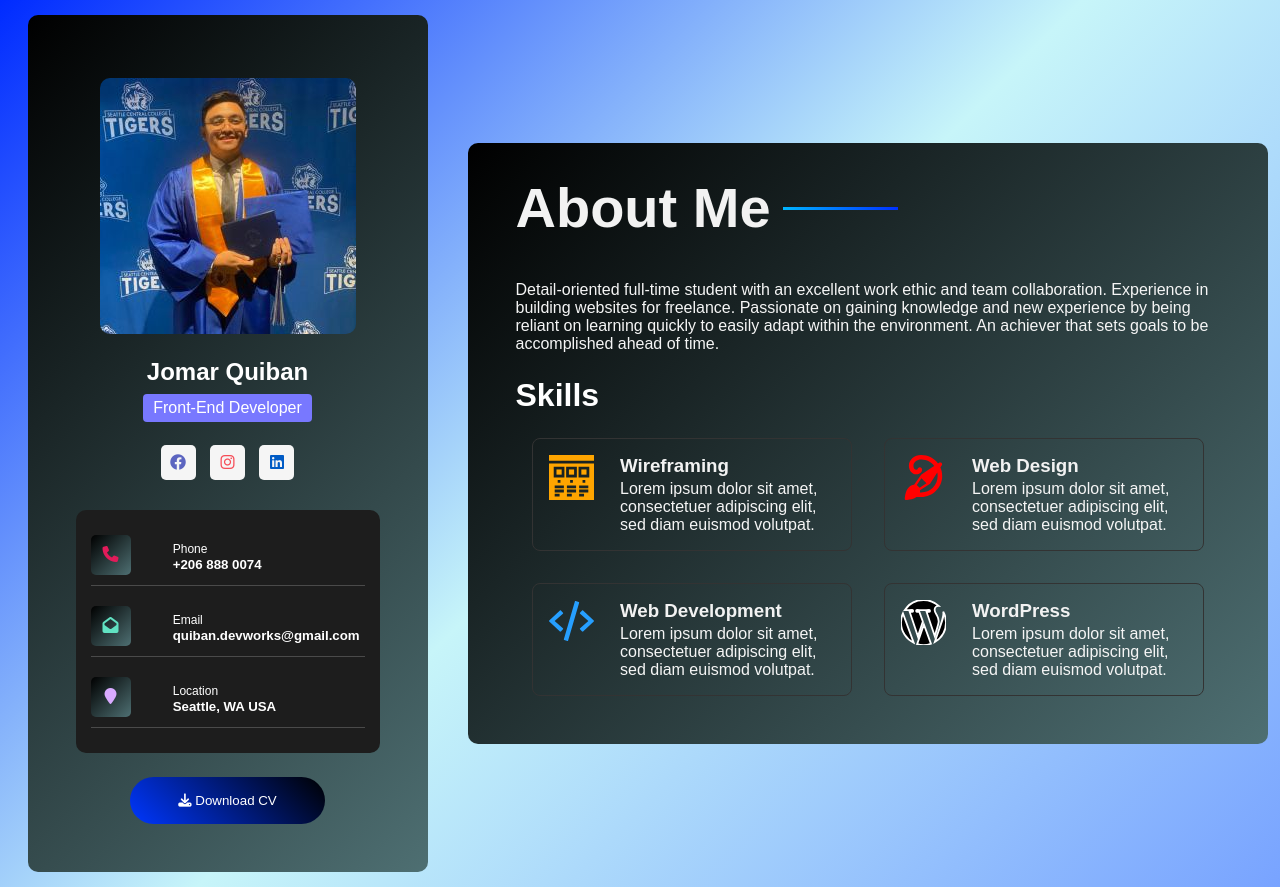
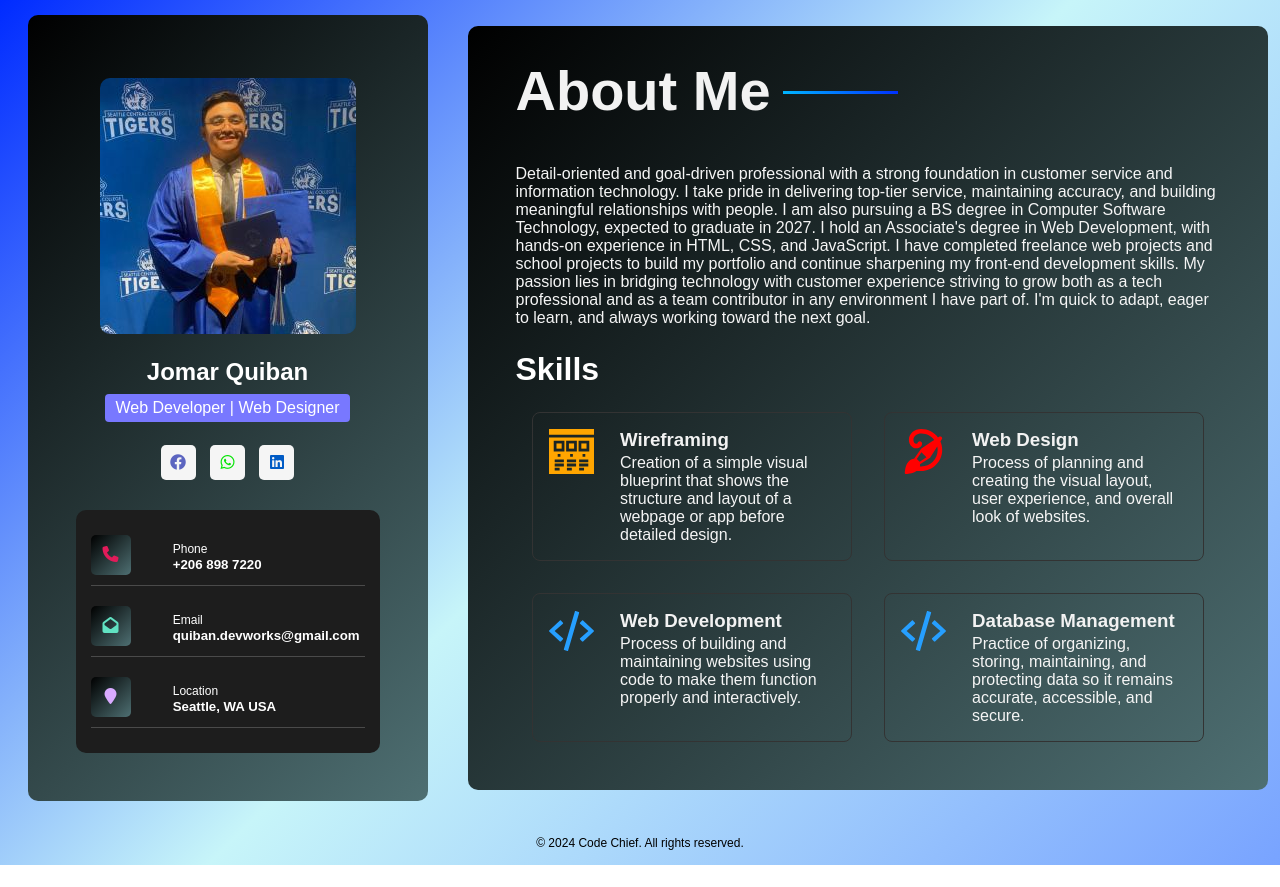
Before and after one commit to QuibanDev/QuibanDev.github.io, a plain HTML site: page quibandev/home.html in a window 1280 px wide. After the commit the page ends 865 px from the top, so only its background shows below. Drawn offline with Linux system fonts and the light colour scheme.

Commit message:
Revise profile, skills, and add footer
Updated profile details and contact information. Enhanced skills descriptions and added a footer.

```diff
--- a/quibandev/home.html
+++ b/quibandev/home.html
@@ -20,11 +20,11 @@
             <div class="profile-details">
                  <div class="intro">
                     <h2>Jomar Quiban</h2>
-                    <h4>Front-End Developer</h4>
+                    <h4>Web Developer | Web Designer</h4>
                     <div class="social">
-                        <a href="#"><i class="fab fa-facebook" style="color:var(--blue)"></i></a>
-                        <a href="#"><i class="fab fa-instagram"  style="color:var(--dark-pink)"></i></a>
-                        <a href="#"><i class="fab fa-linkedin"  style="color:var(--light-blue)"></i></a>
+                        <a href="https://www.facebook.com/jay.quiban.2025"><i class="fab fa-facebook" style="color:var(--blue)"></i></a>
+                        <a href="https://web.whatsapp.com/"><i class="fab fa-whatsapp"  style="color:#06e406"></i></a>
+                        <a href="https://www.linkedin.com/in/jomar-quiban/"><i class="fab fa-linkedin"  style="color:var(--light-blue)"></i></a>
                     </div>
                  </div>
 
@@ -35,7 +35,7 @@
                          </div>
                          <div class="content">
                             <span>Phone</span>
-                            <h5>+206 888 0074</h5>
+                            <h5>+206 898 7220</h5>
                          </div>
                     </div>
 
@@ -60,7 +60,7 @@
                  </div>
 
             </div>
-               <button class="download-btn"> <i class="fa fa-download"></i> Download CV</button>
+
             </div>
        </div>
 
@@ -68,9 +68,9 @@
        <div class="about">
            <h1>About Me</h1>
 
-           <p> Detail-oriented full-time student with an excellent work ethic and team collaboration. Experience in building websites for freelance.
-            Passionate on gaining knowledge and  new experience by being reliant on learning quickly to easily adapt within the environment.
-            An achiever that sets goals to be accomplished ahead of time.
+           <p> Detail-oriented and goal-driven professional with a strong foundation in customer service and information technology. I take pride in delivering top-tier service, maintaining accuracy, and building meaningful relationships with people.
+            I am also pursuing a BS degree in Computer Software Technology, expected to graduate in 2027. I hold an Associate's degree in Web Development, with hands-on experience in HTML, CSS, and JavaScript. I have completed freelance web projects and school projects to build my portfolio and continue sharpening my front-end development skills.
+            My passion lies in bridging technology with customer experience striving to grow both as a tech professional and as a team contributor in any environment I have part of. I'm quick to adapt, eager to learn, and always working toward the next goal.
           </p>
 
           <h2>Skills</h2>
@@ -81,7 +81,7 @@
                  </div>
                  <div class="desc">
                     <h3>Wireframing</h3>
-                    <p>Lorem ipsum dolor sit amet, consectetuer adipiscing elit, sed diam euismod volutpat.</p>
+                    <p>Creation of a simple visual blueprint that shows the structure and layout of a webpage or app before detailed design.</p>
                  </div>
              </div>
 
@@ -91,7 +91,7 @@
                 </div>
                 <div class="desc">
                    <h3>Web Design</h3>
-                   <p>Lorem ipsum dolor sit amet, consectetuer adipiscing elit, sed diam euismod volutpat.</p>
+                   <p>Process of planning and creating the visual layout, user experience, and overall look of websites.</p>
                 </div>
             </div>
 
@@ -101,21 +101,24 @@
                 </div>
                 <div class="desc">
                    <h3>Web Development</h3>
-                   <p>Lorem ipsum dolor sit amet, consectetuer adipiscing elit, sed diam euismod volutpat.</p>
+                   <p>Process of building and maintaining websites using code to make them function properly and interactively.</p>
                 </div>
             </div>
 
             <div class="workbox">
                 <div class="icon">
-                   <img src="images/wordpress.svg" alt="">
+                   <img src="images/web.svg" alt="">
                 </div>
                 <div class="desc">
-                   <h3>WordPress</h3>
-                   <p>Lorem ipsum dolor sit amet, consectetuer adipiscing elit, sed diam euismod volutpat.</p>
+                   <h3>Database Management</h3>
+                   <p>Practice of organizing, storing, maintaining, and protecting data so it remains accurate, accessible, and secure.</p>
                 </div>
             </div>
           </div>
        </div>
    </div>
 </body>
+   <footer>
+    <p>&copy; 2024 Code Chief. All rights reserved.</p>
+  </footer>
 </html>
```
